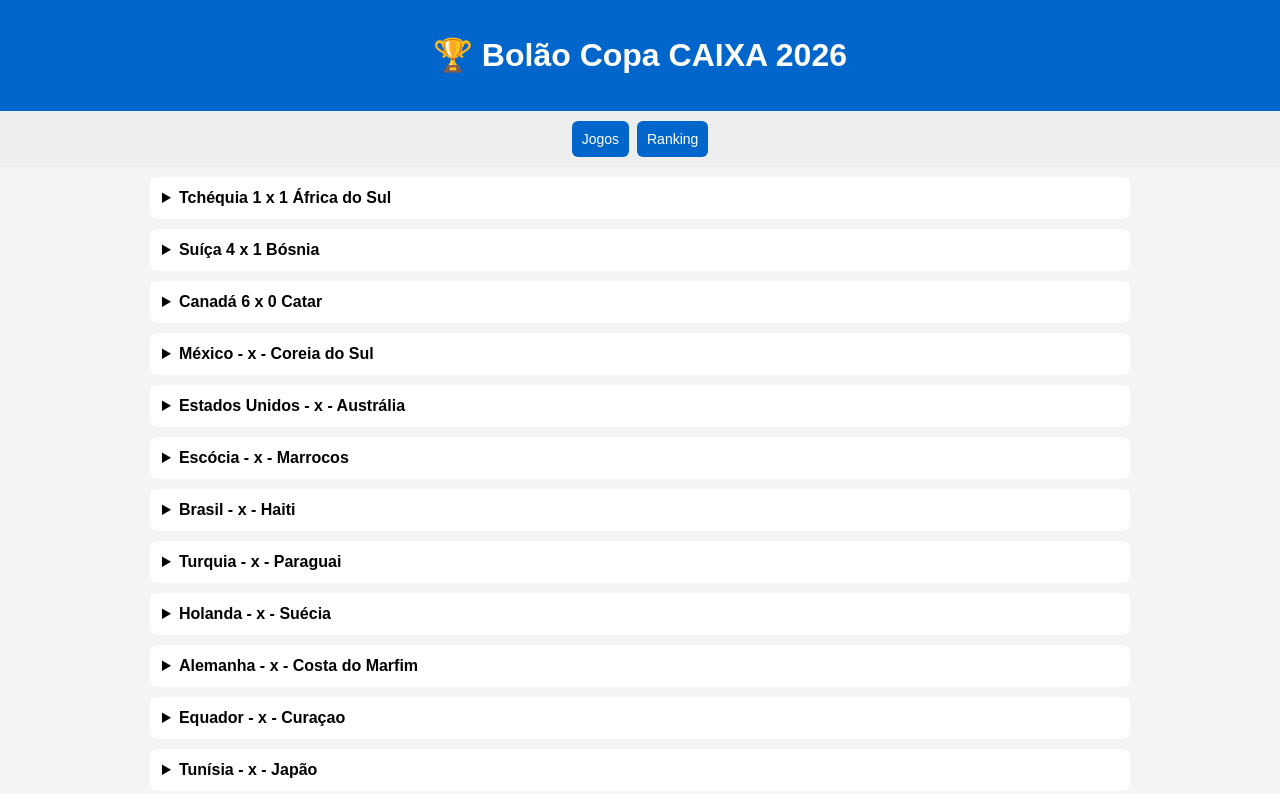
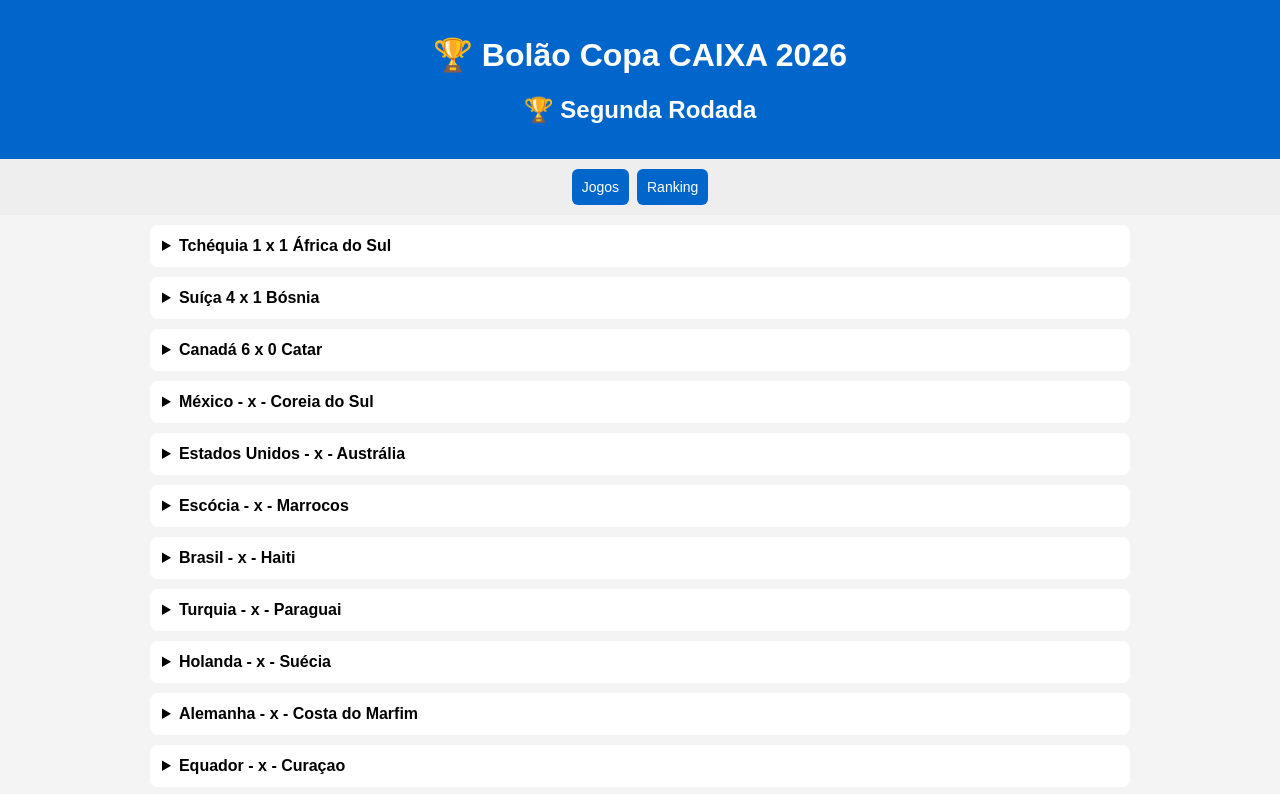
Before and after one commit to Tahinan/bolao-copa-2026, a plain HTML site: page index.html in a window 1280 px wide. Shown: the top 794 px of the page. Drawn offline with Linux system fonts and the light colour scheme.

Commit message:
Update index.html

```diff
--- a/index.html
+++ b/index.html
@@ -197,6 +197,7 @@
 
 <header>
 <h1>🏆 Bolão Copa CAIXA 2026</h1>
+<h2>🏆 Segunda Rodada</h2>
 </header>
 
 <nav>
```
